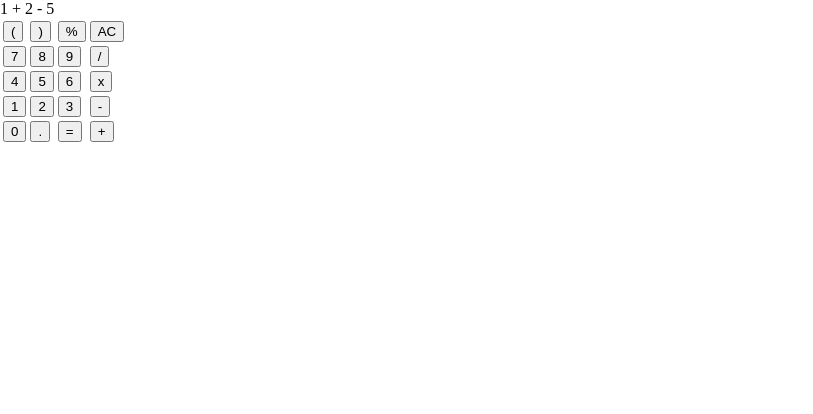
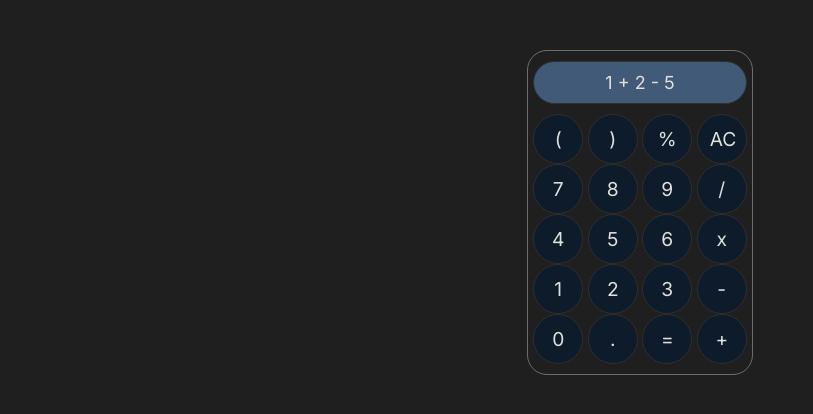
Before and after one commit to jacobisdev/calculator, a website: page src/index.html in a window 1280 px wide. Shown: the whole page, without its empty margins (0-813 px from the left). Drawn offline with Linux system fonts and the light colour scheme.

Commit message:
Restructure calc from table to divs as rows and add styles
Calculator was restructured because it was a pain in the ass to style it
as a table. Also added init styles, though it will be changed

```diff
--- a/src/index.html
+++ b/src/index.html
@@ -5,45 +5,46 @@
     <meta name="viewport" content="width=device-width, initial-scale=1.0">
     <link rel="stylesheet" href="styles.css">
     <script type="module" src="script.js"></script>
+    <link rel="preconnect" href="https://fonts.googleapis.com">
+    <link rel="preconnect" href="https://fonts.gstatic.com" crossorigin>
+    <link href="https://fonts.googleapis.com/css2?family=Inter:ital,opsz,wght@0,14..32,100..900;1,14..32,100..900&family=JetBrains+Mono:ital,wght@0,100..800;1,100..800&display=swap" rel="stylesheet">
     <title>Calculator</title>
 </head>
 <body>
-    <div class="container">
+    <div class="calculator">
         <div class="calc-display">1 + 2 - 5</div>
-        <table class="calc-body">
-            <tbody>
-                <tr>
-                    <td><button class="calc-btn">(</button></td>
-                    <td><button class="calc-btn">)</button></td>
-                    <td><button class="calc-btn">%</button></td>
-                    <td><button class="calc-btn">AC</button></td>
-                </tr>
-                <tr>
-                    <td><button class="calc-btn">7</button></td>
-                    <td><button class="calc-btn">8</button></td>
-                    <td><button class="calc-btn">9</button></td>
-                    <td><button class="calc-btn">/</button></td>
-                </tr>
-                <tr>
-                    <td><button class="calc-btn">4</button></td>
-                    <td><button class="calc-btn">5</button></td>
-                    <td><button class="calc-btn">6</button></td>
-                    <td><button class="calc-btn">x</button></td>
-                </tr>
-                <tr>
-                    <td><button class="calc-btn">1</button></td>
-                    <td><button class="calc-btn">2</button></td>
-                    <td><button class="calc-btn">3</button></td>
-                    <td><button class="calc-btn">-</button></td>
-                </tr>
-                <tr>
-                    <td><button class="calc-btn">0</button></td>
-                    <td><button class="calc-btn">.</button></td>
-                    <td><button class="calc-btn">=</button></td>
-                    <td><button class="calc-btn">+</button></td>
-                </tr>
-            </tbody>
-        </table>
+        <div class="calc-body">
+            <div class="row">
+                <button class="calc-btn">(</button>
+                <button class="calc-btn">)</button>
+                <button class="calc-btn">%</button>
+                <button class="calc-btn">AC</button>
+            </div>
+            <div class="row">
+                <button class="calc-btn">7</button>
+                <button class="calc-btn">8</button>
+                <button class="calc-btn">9</button>
+                <button class="calc-btn">/</button>
+            </div>
+            <div class="row">
+                <button class="calc-btn">4</button>
+                <button class="calc-btn">5</button>
+                <button class="calc-btn">6</button>
+                <button class="calc-btn">x</button>
+            </div>
+            <div class="row">
+                <button class="calc-btn">1</button>
+                <button class="calc-btn">2</button>
+                <button class="calc-btn">3</button>
+                <button class="calc-btn">-</button>
+            </div>
+            <div class="row">
+                <button class="calc-btn">0</button>
+                <button class="calc-btn">.</button>
+                <button class="calc-btn">=</button>
+                <button class="calc-btn">+</button>
+            </div>
+        </div>
     </div>
 </body>
 </html>
--- a/src/script.js
+++ b/src/script.js
@@ -1,4 +1,4 @@
-const calcItem = document.querySelectorAll('.calc-item');
+const calcItem = document.querySelectorAll('.calc-btn');
 
 const add = (a, b) => {
     return a + b;
--- a/src/styles.css
+++ b/src/styles.css
@@ -1,3 +1,46 @@
 body {
     margin: 0;
+    background-color: #1f1f1f;
+    font-family: "Inter", "JetBrains Mono", sans-serif;
 }
+
+.calculator {
+    margin: 50px auto;
+    border: 1px solid #706c6c;
+    border-radius: 20px;
+    padding: 10px 5px;
+    width: fit-content;
+}
+
+.calc-display {
+    background-color: #415A77;
+    color: #E0E1DD;
+    padding: 10px;
+    border: 1px solid #302f2f;
+    border-radius: 25px;
+    margin-bottom: 10px;
+    font-size: 18px;
+    text-align: center;
+}
+
+.calc-body {
+    display: flex;
+    flex-direction: column;
+    align-items: center;
+}
+
+.row {
+
+}
+
+.calc-btn {
+    background-color: #0D1B2A;
+    color: #E0E1DD;
+    padding: 12px;
+    border: 1px solid #302f2f;
+    border-radius: 50%;
+    width: 50px;
+    height: 50px;
+    font-size: larger;
+    font-family: "Inter", "JetBrains Mono", sans-serif;
+}
```
